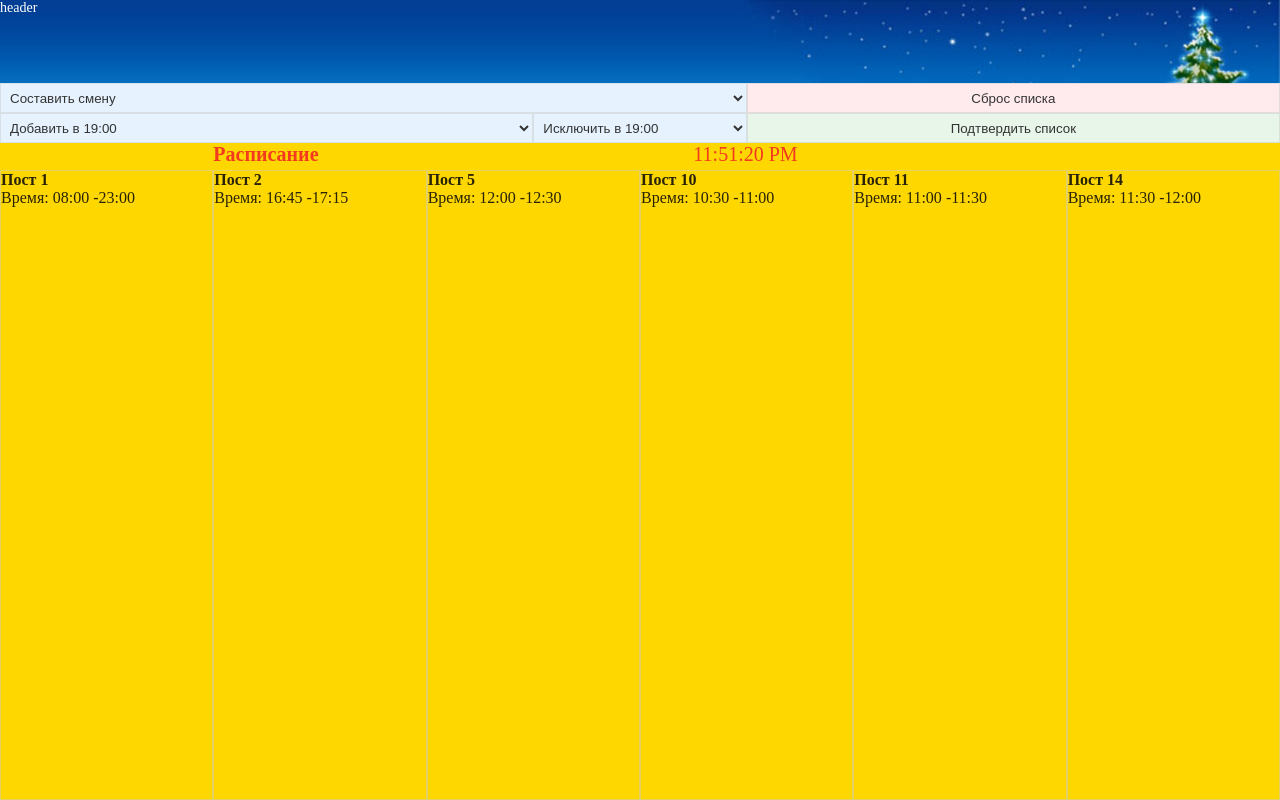
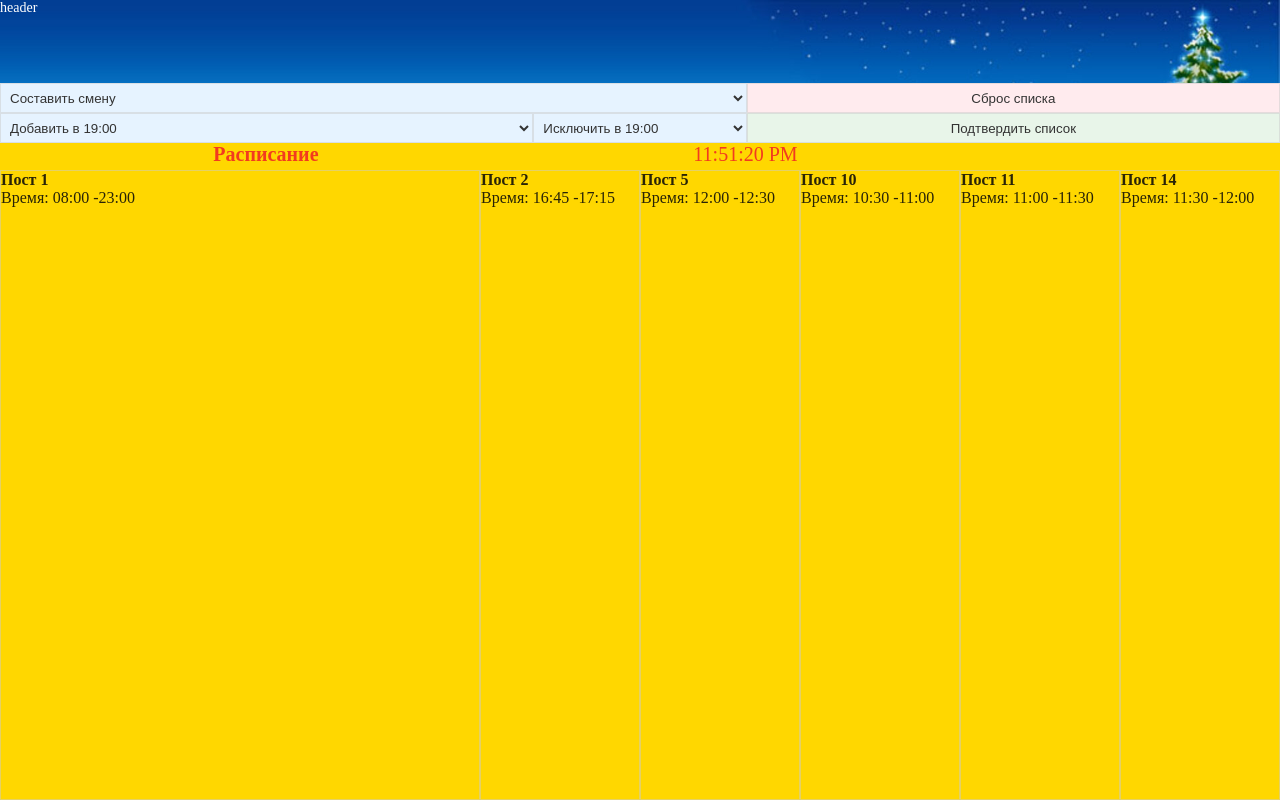
Before and after one commit to loginVeb/pwaturbo, a Next.js app: page / in a window 1280 px wide. Built offline with nearby package versions, Linux system fonts and the light colour scheme.

Commit message:
app/page.module.css разметка колонок

```diff
--- a/app/page.module.css
+++ b/app/page.module.css
@@ -193,24 +193,24 @@
   overflow-y: auto;
 }
 .postId1{
-  grid-area: 2/1/25/5;
+  grid-area: 2/1/25/10;
 
 }
 .postId2{
-  grid-area: 2/5/25/9;
+  grid-area: 2/10/25/13;
 }
 .postId5{
-  grid-area: 2/9/25/13;
+  grid-area: 2/13/25/16;
 
 }
 .postId10{
-  grid-area: 2/13/25/17;
+  grid-area: 2/16/25/19;
 }
 .postId11{
-  grid-area: 2/17/25/21;
+  grid-area: 2/19/25/22;
 }
 .postId14{
-  grid-area: 2/21/25/25;
+  grid-area: 2/22/25/25;
 }
 
 
```
